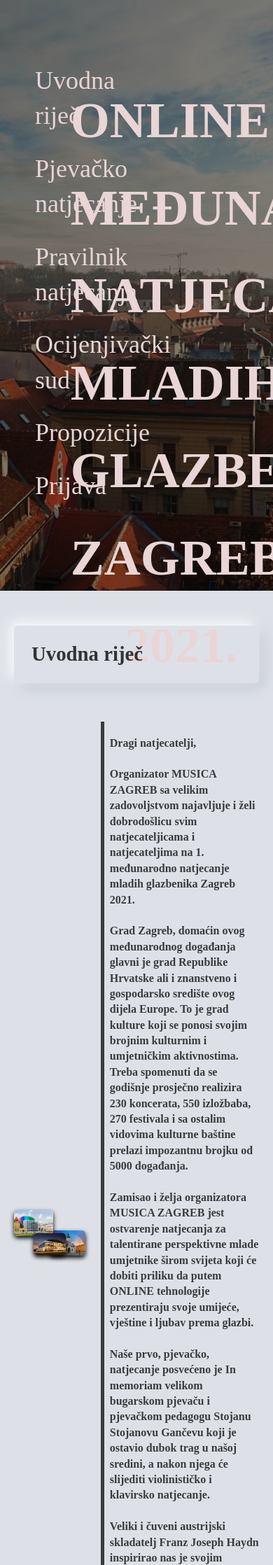
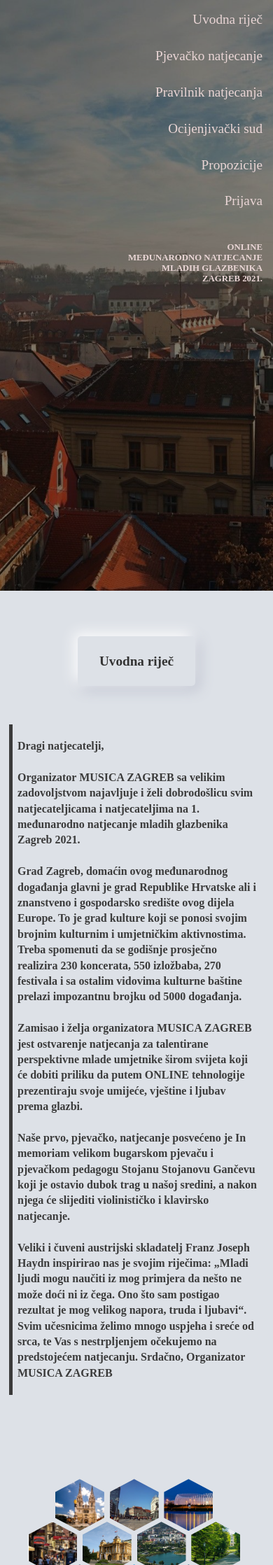
Before and after one commit to vuskovic09/SSG, a PHP site: page / in a window 390 px wide. Shown: the top 2236 px of the page at 70% size. Run offline with PHP 8.4, Linux system fonts and the light colour scheme; data comes from the database, SQL or seed files in the repository.

Commit message:
CRO complete

```diff
--- a/include/partials/footer.php
+++ b/include/partials/footer.php
@@ -1,9 +1,9 @@
 <footer>
     <div class="row center space-between footer">
-        <div class="col-md-6">
-            <p>Contact information | E-Mail: daslkdhjasldkajsdl | Phone: 130123812380</p>
+        <div class="col-xs-12 col-md-6">
+            <p>Contact information | E-Mail: info&#64;musiccompetitionzagreb&#46;com</p>
         </div>
-        <div class="col-md-6">
+        <div class="col-xs-12 col-md-6">
             <p>Website by Filip Vušković | v1.0 </p>
         </div>
     </div>
--- a/include/partials/header.php
+++ b/include/partials/header.php
@@ -33,7 +33,7 @@
         <div class="header-filter">
         </div>
         <div class="row between">
-            <div class="col-md-2">
+            <div class="col-xs-12 col-md-3">
                 <nav class="header-nav navigation">
                     <ul>
                         <?php foreach($dataNav as $rowNav){ ?>
@@ -42,7 +42,7 @@
                     </ul>
                 </nav>
             </div>
-            <div class="col-md-10 header-title">
+            <div class="col-xs-12 col-md-9 header-title">
                 <h1>Online</br>Međunarodno natjecanje</br>Mladih glazbenika</br>Zagreb 2021.</h1>
             </div>
         </div>
--- a/include/partials/main.php
+++ b/include/partials/main.php
@@ -7,14 +7,14 @@
         <!-- Intro -->
         <div id="intro-text" class="main-block">
             <div class="row center">
-                <div class="col-md-12">
+                <div class="col-xs-6 col-md-12">
                     <div class="main-segment-title">
                         <h2>Uvodna riječ</h2>
                     </div>
                 </div>
             </div>
             <div class="row center main-segment-about">
-                <div class="col-md-4 main-segment-about-photos">
+                <div class="col-xs-12 col-md-4 main-segment-about-photos">
                     <!-- First Img -->
                     <div class="first-img">
                         <img src="assets/images/about1.jpg" alt="Photo by Carsten Kohler from Pexels">
@@ -28,7 +28,7 @@
                         <img src="assets/images/about3.jpg" alt="Photo by Pixabay from Pexels">
                     </div>
                 </div>
-                <div class="col-md-8 main-segment-about-text">
+                <div class="col-xs-12 col-md-8 main-segment-about-text">
                     <p>Dragi natjecatelji,</br></br>
                         Organizator MUSICA ZAGREB sa velikim zadovoljstvom najavljuje i želi
                         dobrodošlicu svim natjecateljicama i natjecateljima na 1. međunarodno natjecanje mladih glazbenika Zagreb 2021.</br></br>
@@ -80,7 +80,7 @@
         <!-- Rules -->
         <div id="rule-info" class="main-block">
             <div class="row center">
-                <div class="col-md-12">
+                <div class="col-xs-6 col-md-12">
                     <div class="main-segment-title">
                         <h2>Pravilnik natjecanja</h2>
                     </div>
@@ -146,17 +146,17 @@
 
         <div id="comp-info" class="main-block">
             <div class="row center">
-                <div class="col-md-12">
+                <div class="col-xs-12 col-md-12">
                     <div class="main-segment-title">
                         <h2>Pjevačko natjecanje</h2>
                     </div>
                 </div>
-                <div class="col-md-12">
+                <div class="col-xs-12 col-md-12">
                     <div class="main-segment-title">
                         <h2>Violinističko natjecanje</h2>
                     </div>
                 </div>
-                <div class="col-md-12">
+                <div class="col-xs-12 col-md-12">
                     <div class="main-segment-title">
                         <h2>Klavirsko natjecanje</h2>
                     </div>
@@ -167,7 +167,7 @@
         <!-- Propositions -->
         <div class="main-block">
             <div class="row center">
-                <div class="col-md-12">
+                <div class="col-xs-6 col-md-12">
                     <div class="main-segment-title">
                         <h2>Propozicije</h2>
                     </div>
@@ -240,18 +240,19 @@
                     </div>
                 </div>
             </div>
+        </div>
 
         <!-- Judges -->
         <div class="main-block">
             <div class="row center">
-                <div class="col-md-12">
+                <div class="col-xs-6 col-md-12">
                     <div class="main-segment-title">
                         <h2>Ocijenjivački Sud</h2>
                     </div>
                 </div>
             </div>
             <div class= "row center between main-segment-judges">
-                <div class="col-md-4 main-segment-judges-single">
+                <div class="col-xs-12 col-md-4 main-segment-judges-single">
                     <div class="main-segment-judges-single-img">
                         <img src="assets/images/aGig.jpg" alt="Arijana Gigliani" />
                     </div>
@@ -266,9 +267,9 @@
                         Još...
                     </div></a>
                 </div>
-                <div class="col-md-4 main-segment-judges-single">
+                <div class="col-xs-12 col-md-4 main-segment-judges-single">
                     <div class="main-segment-judges-single-img">
-                        <!-- <img src="assets/images/aGig.jpg" alt="Arijana Gigliani" /> -->
+                        <img src="assets/images/ljZiv.jpg" alt="Ljubica Zivkovic" />
                     </div>
                     <h3 class="main-segment-judges-single-title">Ljubica Živković</h3>
                     <div class="main-segment-judges-single-text">
@@ -282,7 +283,7 @@
                         Još...
                     </div></a>
                 </div>
-                <div class="col-md-4 main-segment-judges-single">
+                <div class="col-xs-12 col-md-4 main-segment-judges-single">
                     <div class="main-segment-judges-single-img">
                         <img src="assets/images/kandelaki.jpg" alt="Vladimir Kandelaki" />
                     </div>
@@ -303,7 +304,7 @@
         <!-- Application form -->
         <div class="main-block">
             <div class="row center">
-                <div class="col-md-12">
+                <div class="col-xs-6 col-md-12">
                     <div class="main-segment-title">
                         <h2>Prijava</h2>
                     </div>
--- a/resources/sass/components/_form.scss
+++ b/resources/sass/components/_form.scss
@@ -1,3 +1,5 @@
 .form {
-
+    p {
+        font-weight: bold;
+    }
 }
--- a/resources/sass/global/_normalize.scss
+++ b/resources/sass/global/_normalize.scss
@@ -7,6 +7,7 @@
 html, body {
 	max-width: 100%;
     overflow-x: hidden;
+	font-size: 16px;
 }
 
 html {
@@ -55,6 +56,11 @@ a {
 
 	background-color: transparent;
 	-webkit-text-decoration-skip: objects;
+
+	div {
+
+	color: $color-text-dark;
+	}
 
 	&:hover,
 	&:active {
--- /dev/null
+++ b/resources/sass/global/_responsive.scss
@@ -0,0 +1,168 @@
+/* Extra small devices (phones, 600px and down) */
+@media only screen and (max-width: 600px) {
+    .header {
+        padding: 15px;
+
+        &-nav {
+            ul {
+                li {
+                    a {
+                        font-size: 1.2em;
+                    }
+                }
+            }
+        }
+
+        &-title {
+            h1{
+                font-size: 0.8em;
+                line-height: normal;
+            }
+        }
+
+    }
+
+    .main {
+        &-segment {
+
+            &-title {
+                h2 {
+                    font-size: 1.2em;
+                }
+            }
+
+            &-about {
+                &-photos {
+                    display: none;
+                }
+            }
+
+            &-gallery {
+                grid-auto-rows: 60px;
+                grid-gap: 1px;
+
+                .hex {
+
+                    height: 74px;
+                    width: 70px;
+                }
+            }
+
+            &-comp {
+                &-rules {
+                    &-text {
+                        p {
+                            font-size: 1em;
+                            column-count: 1;
+                          }
+                    }
+                }
+            }
+        }
+    }
+}
+
+/* Medium devices (landscape tablets, 768px and up) */
+@media only screen and (max-width: 768px) {
+    .header {
+        padding: 15px;
+
+        &-nav {
+            ul {
+                li {
+                    a {
+                        font-size: 1.3em;
+                    }
+                }
+            }
+        }
+
+        &-title {
+            h1{
+                font-size: 1.8em;
+                line-height: normal;
+            }
+        }
+
+    }
+    .main {
+        &-segment {
+
+            &-about {
+                &-photos {
+                    display: none;
+                }
+            }
+
+            &-gallery {
+
+                .hex {
+                    height: 164px;
+                    width: 160px;
+                }
+            }
+        }
+    }
+}
+
+/* Large devices (laptops/desktops, 992px and up) */
+@media only screen and (min-width: 992px) and (max-width:1200px) {
+    .header {
+        padding: 25px;
+
+        &-nav {
+            ul {
+                li {
+                    a {
+                        font-size: 1.6em;
+                    }
+                }
+            }
+        }
+
+        &-title {
+            h1{
+                font-size: 2.4em;
+                line-height: normal;
+            }
+        }
+    }
+
+    .main {
+        &-segment {
+
+            &-gallery {
+
+                .hex {
+                    height: 204px;
+                    width: 200px;
+                }
+            }
+        }
+    }
+
+}
+
+/* Extra large devices (large laptops and desktops, 1200px and up) */
+@media only screen and (min-width: 1200px) {
+    .header {
+        &-nav {
+            ul {
+                li {
+                    a {
+                        font-size: 2.8em;
+                    }
+                }
+            }
+        }
+
+        &-title {
+            h1{
+                font-size: 4.8em;
+                line-height: normal;
+            }
+        }
+
+    }
+
+}
--- a/resources/sass/layout/_main.scss
+++ b/resources/sass/layout/_main.scss
@@ -7,11 +7,14 @@
 	&-segment {
         background: $color-background;
         min-height: 100vh;
+        padding: 20px;
 
         &-title {
             border-radius: 5px;
             box-shadow: -5px -5px 20px $color-shadow-one,  5px 5px 20px $color-shadow-two;
             padding: 5px 25px;
+            text-align: center;
+            margin-top: 15px;
         }
 
         &-about {
@@ -166,10 +169,6 @@
               column-width: auto;
               column-span: all;
               line-height: 25px;
-
-              .boldy {
-                font-weight: bolder;
-              }
             }
           }
         }
@@ -228,6 +227,7 @@
             font-size: 20px;
           }
         }
+
         &-application {
           padding: 50px;
 
@@ -238,6 +238,8 @@
             padding: 25px 25px;
             text-align: center;
             margin-bottom: 50px;
+            font-weight: bold;
+            font-size: 28px;
 
 
               input, button {
--- a/resources/sass/style.scss
+++ b/resources/sass/style.scss
@@ -5,6 +5,7 @@
 'global/normalize',
 'global/base',
 'global/helpers',
+'global/responsive',
 
 'layout/wrapper',
 'layout/grid',
```
Also changed, not shown: other parts of include/partials/main.php (+1 -67 lines), notes.txt (+68 -1 lines), assets/css/style.css, assets/images/ljZiv.jpg (added).
